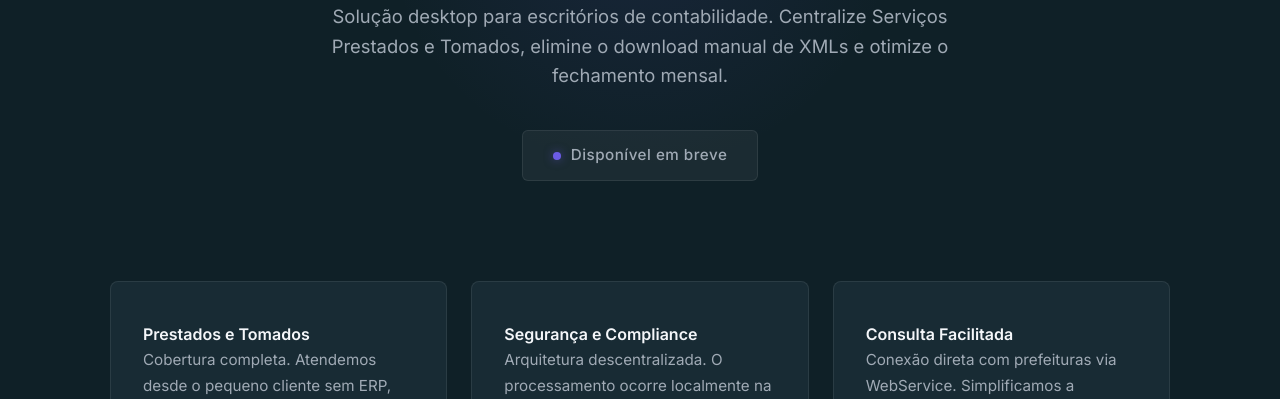
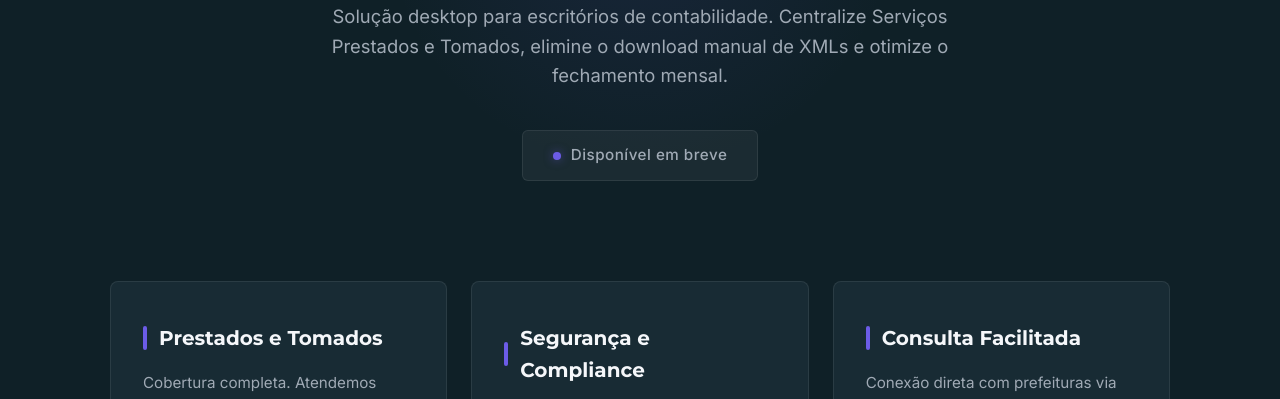
Before and after one commit to battestin-victor/conscio-landingpage, a plain HTML site: page index.html in a window 1280 px wide. Shown: the part 338-737 px from the top of the page. Drawn offline with Linux system fonts and the light colour scheme.

Commit message:
Add h4 styling to card elements in CSS

```diff
--- a/index.html
+++ b/index.html
@@ -34,7 +34,7 @@
             overflow-x: hidden;
         }
 
-        h1, h2, h3, .logo { font-family: 'Montserrat', sans-serif; }
+        h1, h2, h3, h4, .logo { font-family: 'Montserrat', sans-serif; }
 
         /* --- LAYOUT UTILITIES --- */
         .container {
@@ -150,8 +150,26 @@
             gap: 12px;
         }
 
+        .card h4 {
+            font-size: 1.25rem;
+            margin-bottom: 16px;
+            color: var(--text-main);
+            display: flex;
+            align-items: center;
+            gap: 12px;
+        }
+
         /* Ícones minimalistas via CSS/Texto para leveza */
         .card h3::before {
+            content: '';
+            display: block;
+            width: 4px;
+            height: 24px;
+            background-color: var(--accent);
+            border-radius: 2px;
+        }
+
+        .card h4::before {
             content: '';
             display: block;
             width: 4px;
```
